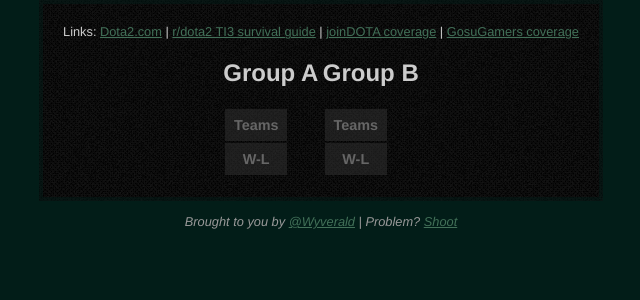
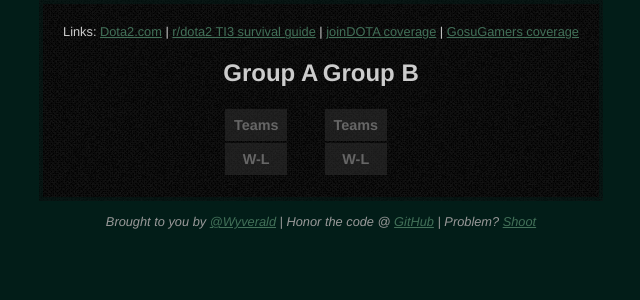
Before and after one commit to Wyverald/ti3brackets, a Rails app: template app/views/matches/index.html.erb in a window 1280 px wide. Shown: the part 151-451 px from the top of the page, without its empty margins (319-959 px from the left). Run offline with Rails 7, Linux system fonts and the light colour scheme; the template is opened without the code that fills it, so the values that code supplies are empty; style sheets or scripts are compiled from the project's sources; parts of the project's set-up code (start-up, migrations or seed data) failed here and were passed over; some libraries are stand-ins or nearby versions.

Commit message:
getting things ready for Heroku

```diff
--- a/app/views/matches/index.html.erb
+++ b/app/views/matches/index.html.erb
@@ -19,5 +19,9 @@
   </section>
 </article>
 <footer>
-  <p>Brought to you by <a href="https://twitter.com/Wyverald">@Wyverald</a> | Problem? <a href="mailto:wyverald@gmail.com?subject=[TI3Brackets]">Shoot</a></p>
+  <p>
+  Brought to you by <a href="https://twitter.com/Wyverald">@Wyverald</a> |
+  Honor the code @ <a href="https://github.com/Wyverald/ti3brackets">GitHub</a> |
+  Problem? <a href="mailto:wyverald@gmail.com?subject=[TI3Brackets]">Shoot</a>
+  </p>
 </footer>
```
Also changed, not shown: Gemfile, Gemfile.lock.
